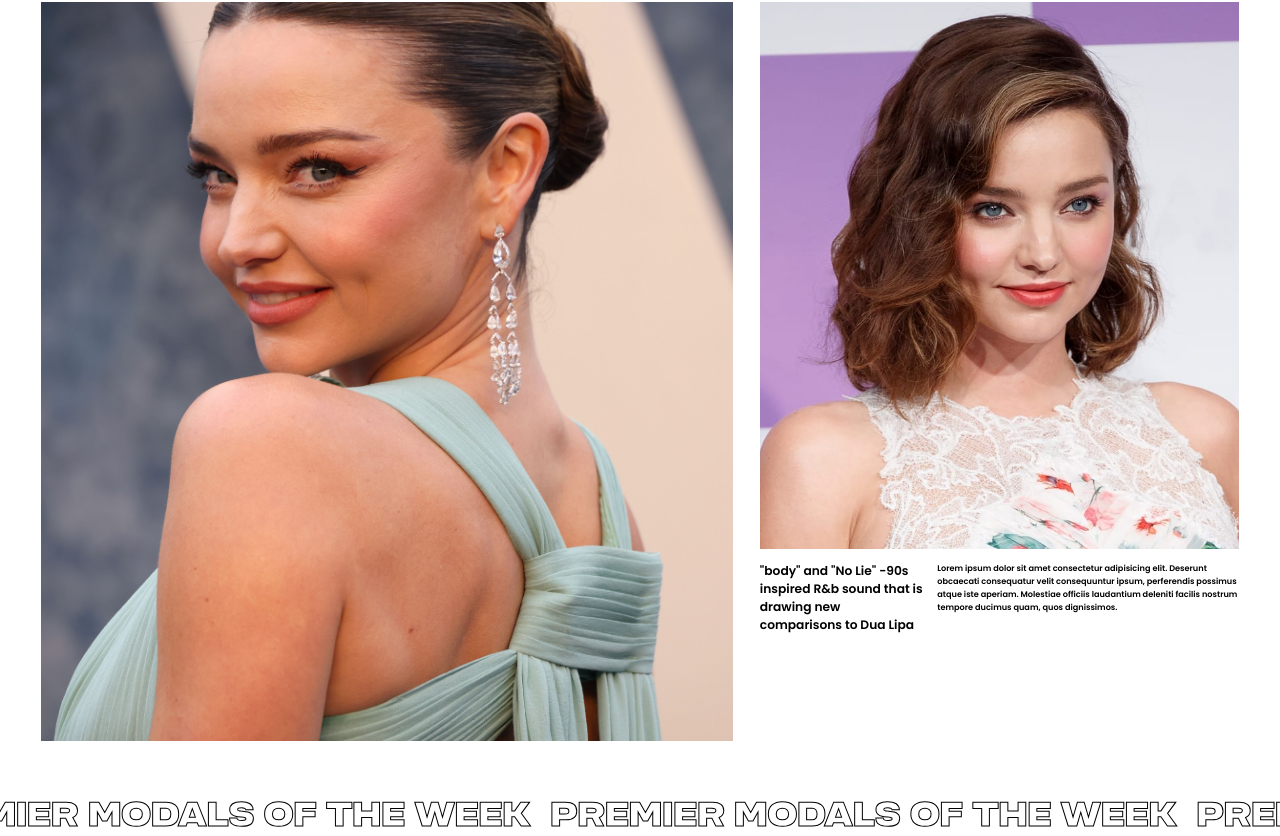
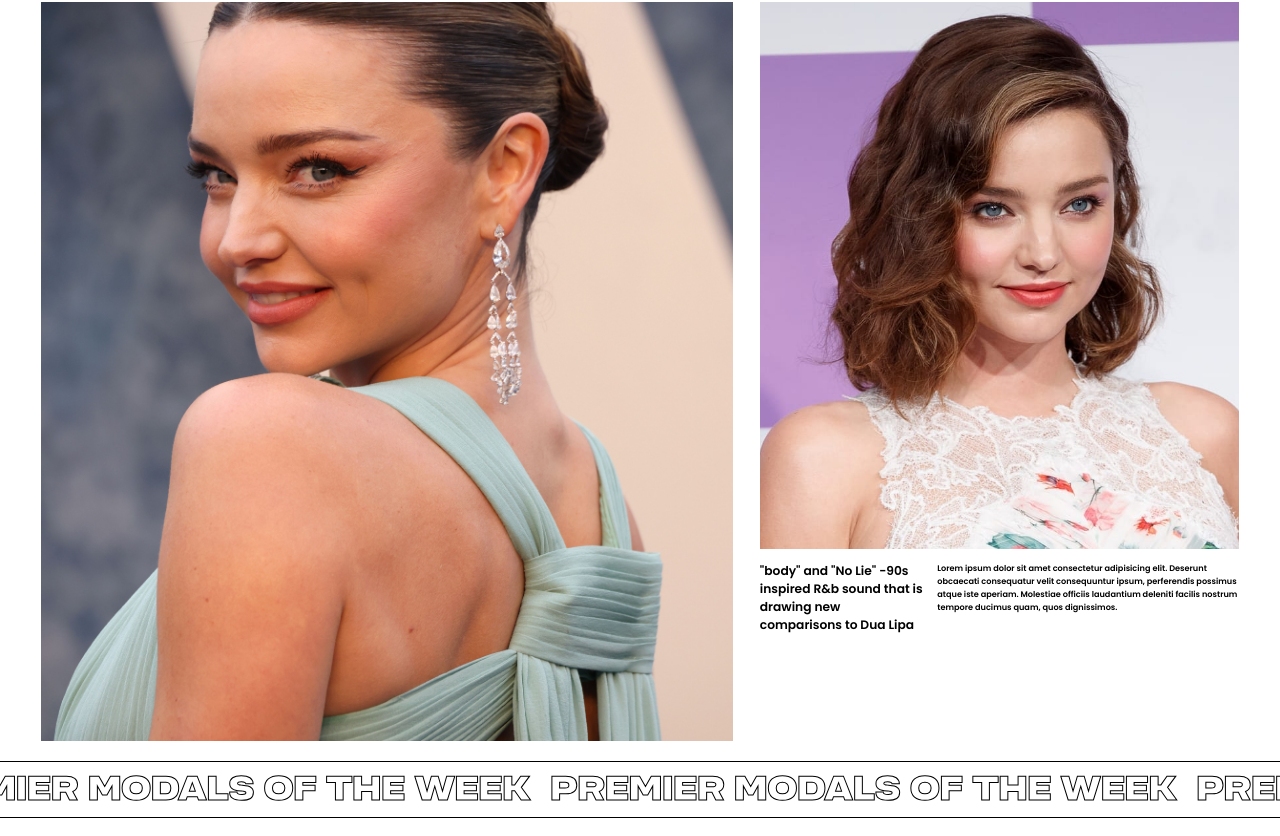
Before and after one commit to Khushali2001/Premier, a plain HTML site: page index.html in a window 1280 px wide. Shown: the part 5403-6239 px from the top of the page. Drawn offline with nearby package versions, Linux system fonts and the light colour scheme.

Commit message:
ui-updats

```diff
--- a/css/style.css
+++ b/css/style.css
@@ -429,7 +429,7 @@ h3 {
 }
 
 .movie-shot-3 {
-  margin: 6rem;
+  margin: 6rem 6rem 1rem 6rem;
   overflow: hidden;
 }
 
@@ -527,6 +527,9 @@ h3 {
 .text-marquee {
   width: 100%;
   overflow: hidden;
+  padding: 1rem 0;
+  border-top: 1px solid #000;
+  border-bottom: 1px solid #000;
 }
 
 .text-marquee-wrapper {
```
Also changed, not shown: index.html (+38 -0 lines).
